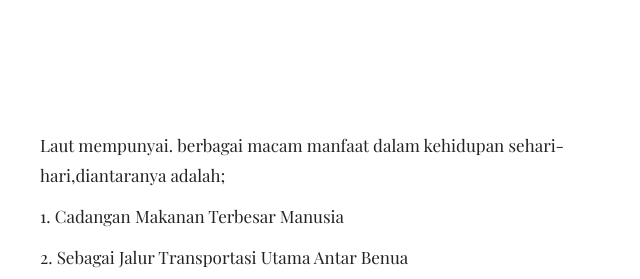
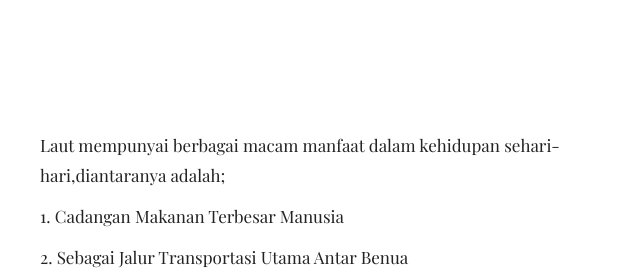
Before and after one commit to SMAKBO/tugas-labkom-2019-xi-7-the-world-ocean, a plain HTML site: page Delicious/nevada/index.html in a window 1280 px wide. Shown: the part 1360-1639 px from the top of the page, 615-1255 px from the left. Drawn offline with nearby package versions, Linux system fonts and the light colour scheme.

Commit message:
Update index.html

```diff
--- a/Delicious/nevada/index.html
+++ b/Delicious/nevada/index.html
@@ -96,7 +96,7 @@
 				</div>
 				<div class="col-md-6">
 					<p>
-						Laut mempunyai. berbagai macam manfaat dalam kehidupan sehari-hari,diantaranya adalah; </p>
+						Laut mempunyai berbagai macam manfaat dalam kehidupan sehari-hari,diantaranya adalah; </p>
 <p>  1. Cadangan Makanan Terbesar Manusia
 </p>
 <p>   2. Sebagai Jalur Transportasi Utama Antar Benua
```
